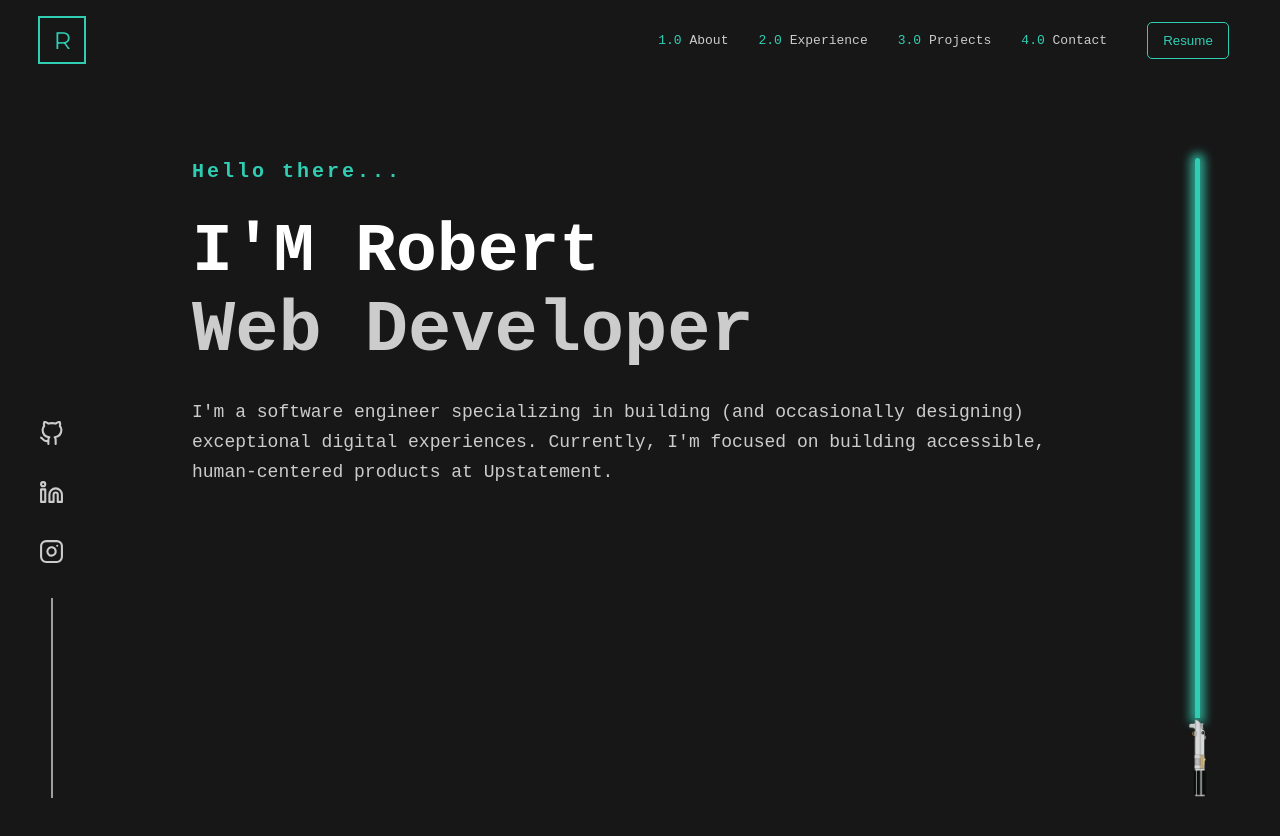
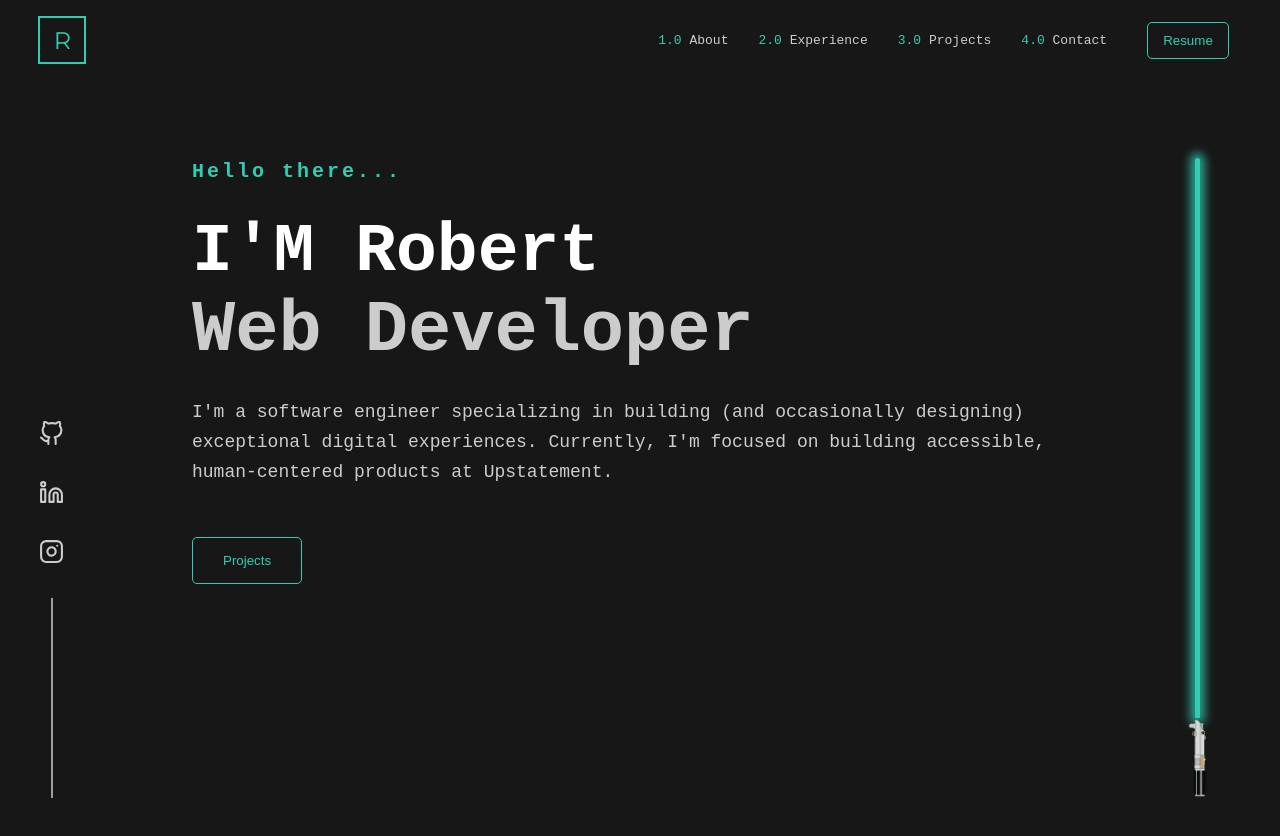
Before and after one commit to robertozh29/Portfolio, a Vue app: page / in a window 1280 px wide. Shown: the top 836 px of the page. Built offline with nearby package versions, Linux system fonts and the light colour scheme.

Commit message:
Button to  Projects

```diff
--- a/package.json
+++ b/package.json
@@ -9,6 +9,7 @@
   },
   "dependencies": {
     "core-js": "^3.6.5",
+    "travis": "^0.1.1",
     "vue": "^3.0.0"
   },
   "devDependencies": {
--- a/src/components/Header.vue
+++ b/src/components/Header.vue
@@ -8,6 +8,7 @@
         <p>I'm a software engineer specializing in building (and occasionally designing) <br>
           exceptional digital experiences. Currently, I'm focused on building accessible, <br>
           human-centered products at Upstatement.</p>
+        <button>Projects</button>
     </div>
 </template>
 
@@ -28,6 +29,17 @@ p{ font-size: 18px; line-height: 30px }
 
 .typewriter{
     margin-bottom:30px ;
+}
+
+button{
+    background: transparent;
+    box-shadow: none;
+    margin-top: 50px;
+    padding: 15px 30px;
+    border: 1px solid #2fceb3;
+    border-radius: 5px;
+    color: #2fceb3;
+    cursor: pointer;
 }
 /* DEMO-SPECIFIC STYLES */
 .typewriter h1 {
--- /dev/null
+++ b/vue.config.js
@@ -0,0 +1,6 @@
+// vue.config.js file to be place in the root of your repository
+module.exports = {
+    publicPath: process.env.NODE_ENV === 'production'
+      ? '/portfolio/'
+      : '/'
+  }
```
Also changed, not shown: .travis.yml (added), 2 other files (tests, documents, lock files or other folders).
